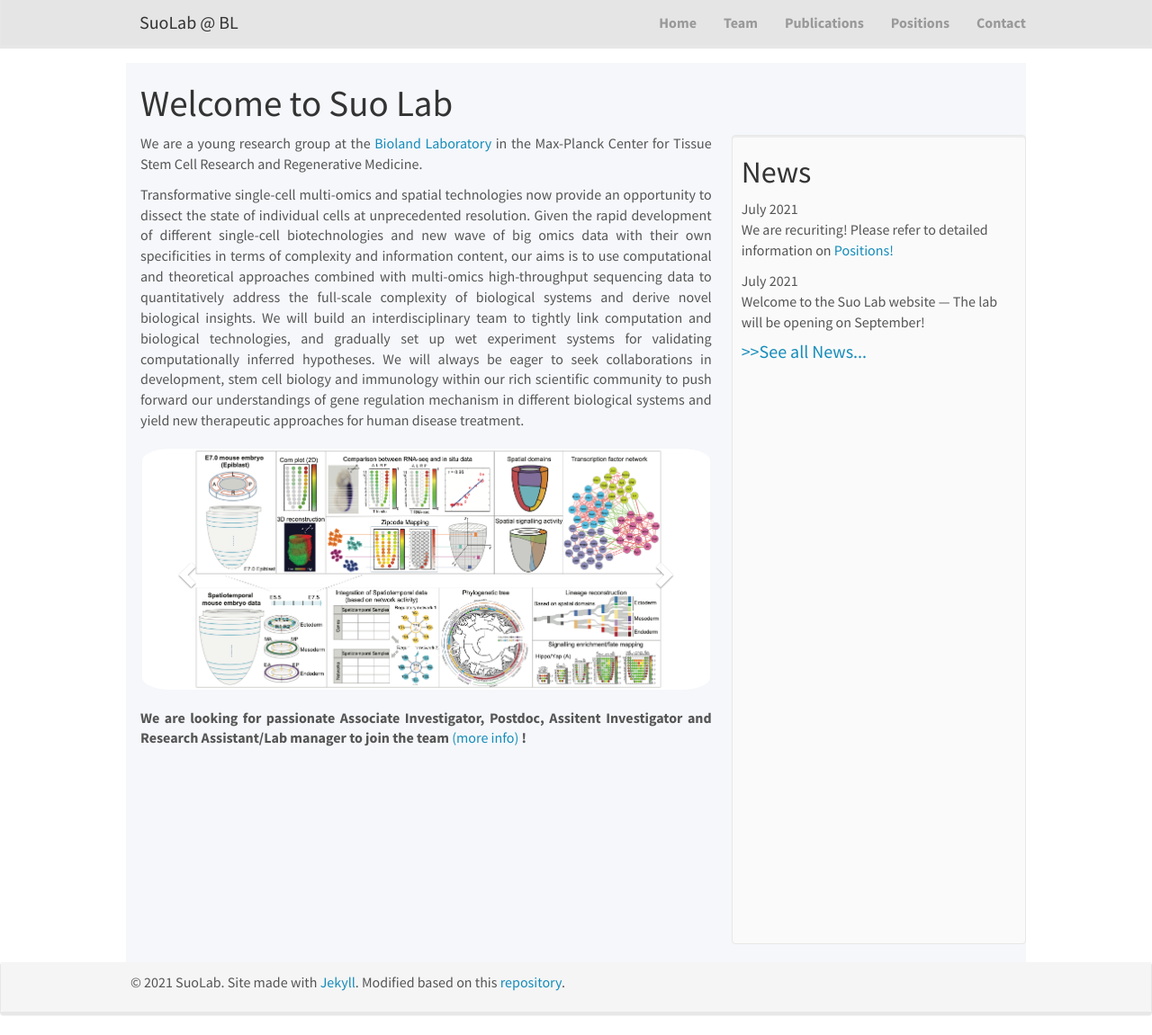
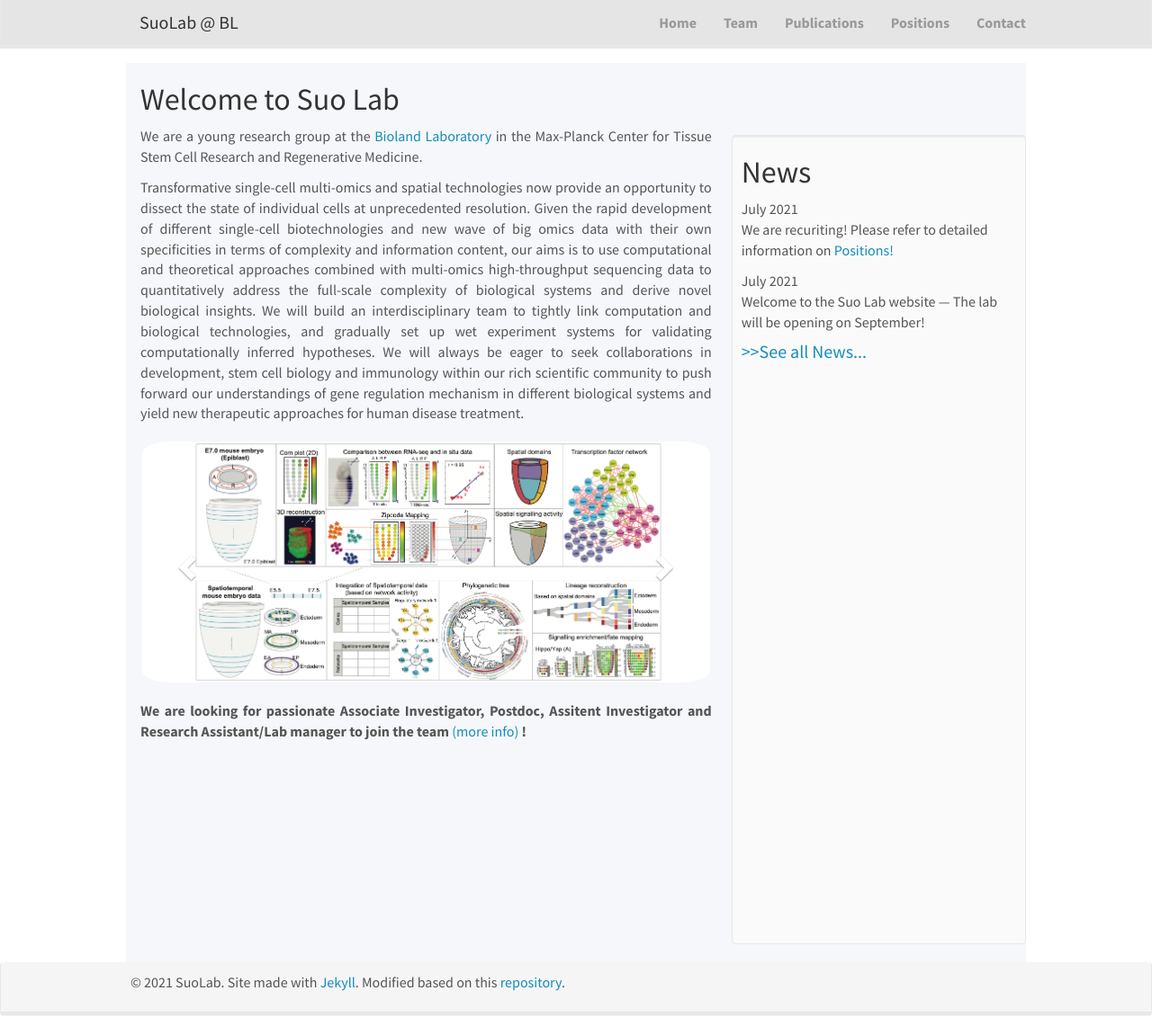
Before and after one commit to suoshengbao/suoshengbao.github.io, a Jekyll site: the page built from _pages/home.md, in a window 1280 px wide and 1151 px high. Shown: the whole window at 90% size. Built offline with Jekyll 4.4.1, drawn with Linux system fonts in a browser that asks for light colours; nearby versions of some CDN libraries.

```diff
--- a/_layouts/homelay.html
+++ b/_layouts/homelay.html
@@ -3,7 +3,7 @@ layout: default
 ---
 
   <div id="homeid" class="col-sm-8">
-        <h1>Welcome to Suo Lab</h1>
+        <h2>Welcome to Suo Lab</h2>
 
 	{{ content }}
   </div>
```
